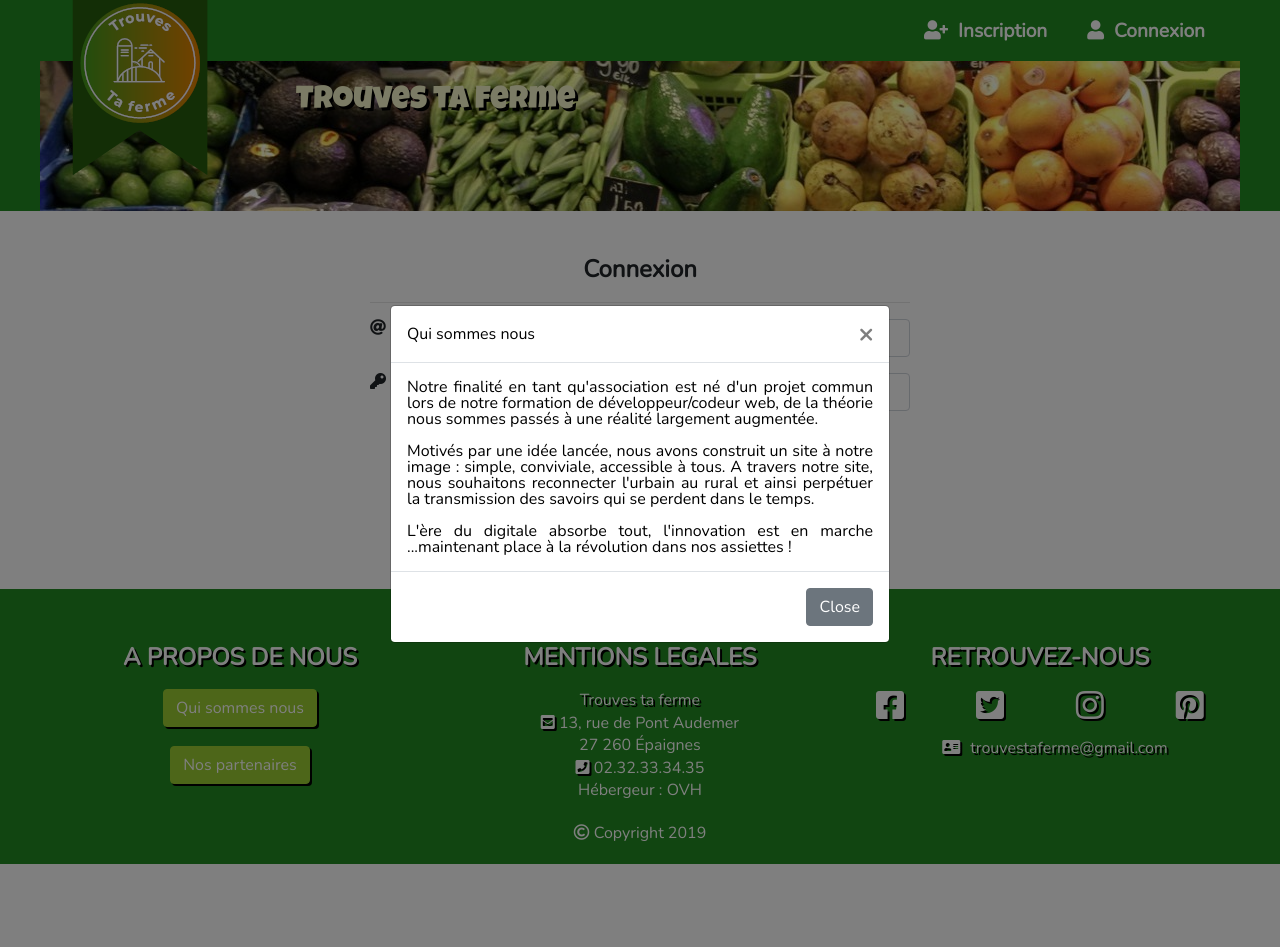
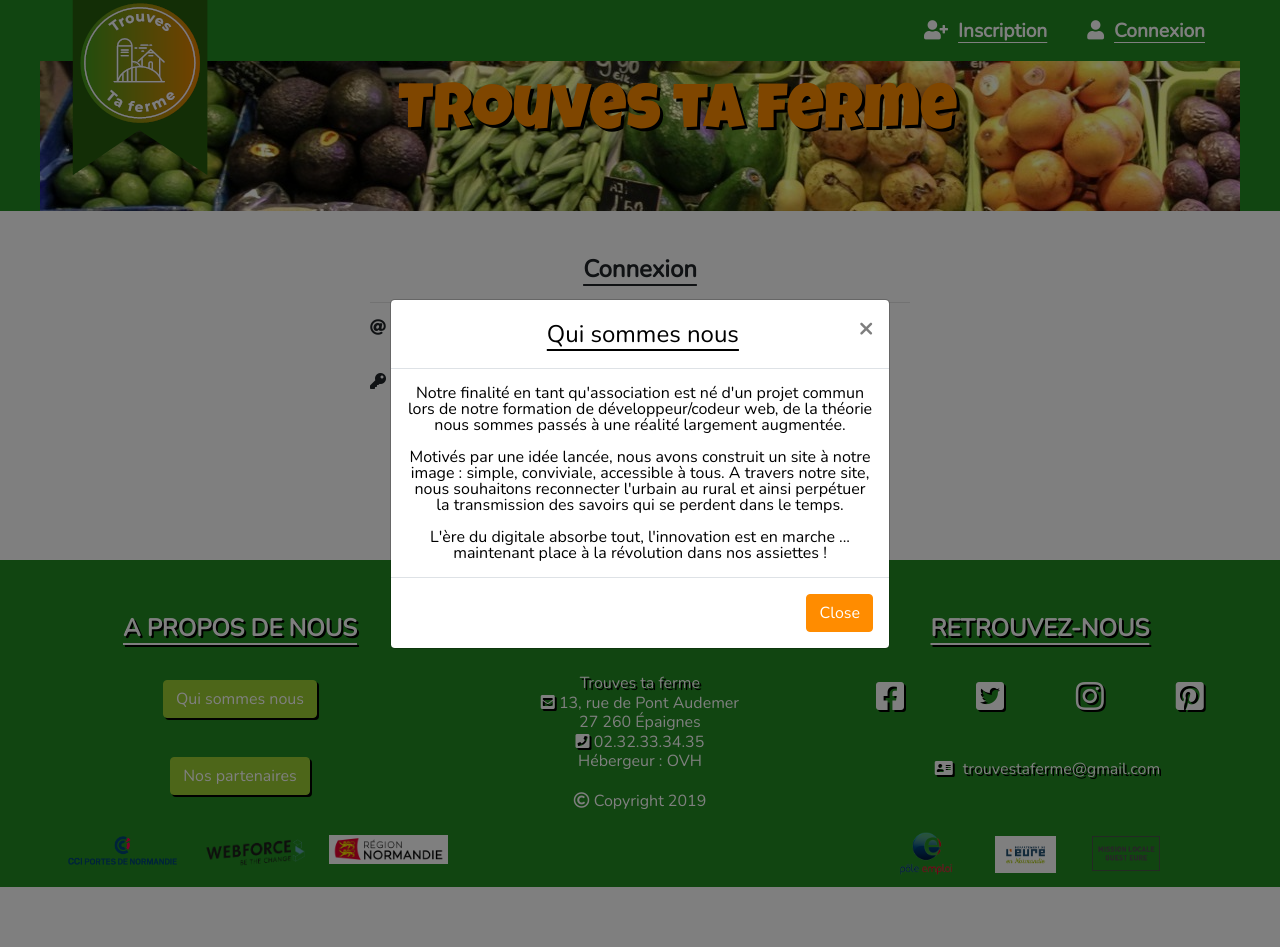
Before and after one commit to JCoderius/projet_soutenance_gr3, a Symfony app: template templates/security/login.html.twig in a window 1280 px wide, after a click on "Qui sommes nous". Run offline with Twig, Linux system fonts and the light colour scheme; the template is opened without the code that fills it, so the values that code supplies are empty; some libraries are stand-ins or nearby versions; some web fonts are replaced.

Commit message:
valentin j'espere que je fou pas la merde

```diff
--- a/public/asset/css/style.css
+++ b/public/asset/css/style.css
@@ -37,22 +37,30 @@ header .fa-user-plus{
 header .fa-user{
  padding-right: 10px;
 }
+header .fa-user-cog{
+  padding-right: 10px;
+}
+header .fa-user-slash{
+  padding-right: 10px;
+
+}
 header .titre h1{
   position: absolute;
-  margin-top: -9.75%;
-  padding-left: 20%;
+  margin-top: -10%;
+  margin-left: 28%;
   font-family: 'Luckiest Guy', cursive;
-  font-size: 2em;
-  color: #f7f7ca;
+  font-size: 4em;
+  color: darkorange;
   z-index: 1000;
   text-shadow: 3px 3px 0 black;
 }
 
 header a {
-    text-decoration: none;
     font-size: 1.2em;
     color: white;
     font-family: 'Nunito', sans-serif;
+    text-decoration: underline;
+    text-underline-position: under;
 }
 header a:hover {
   color: darkorange;
@@ -68,6 +76,7 @@ header .logo{
 .flexslider-header .slides img{
     width: 100%;
     vertical-align: middle;
+    position: relative;
 }
 
 
@@ -315,50 +306,53 @@ button.btn1:hover {
   border-color: darkorange;
 }
 .form-check{
-  margin-top: 2%;
-  margin-left: -50%;
+  margin-top: 4%;
+  margin-left: -45%;
+}
+.form-group{
+  width: 89%;
 }
 /* ******************************* */
-/*****css. login ***/
+/***** login ***/
 /* ***************************** */
 .container {
   font-family: 'Nunito', sans-serif;
   margin-top: 2%;
   font-weight: bold;
+  margin-bottom: 5%;
 }
 h2 {
   text-align: center;
-    margin-top: 20px;
-    font-size: 1.5em;
-
+  margin-top: 20px;
+  font-size: 1.5em;
+  font-weight: bold;
+  text-decoration: underline;
+  text-underline-position: under;
 }
 .col-md-6-2 a {
     width: 100%;
-    margin: 2% 2% 20% 50%;
+    margin-top: -9%;
+    margin-left: 70%;
+    font-size: 0.7em;
+    text-decoration: underline;
+    text-underline-position: under;
+    float: left;
+}
 
-}
 .form-check.mb-2.mr-sm-2.mb-sm-0 {
-  margin-left: 50%;
-  margin-top: -25%;
+  width: 100%;
+  margin-left: 48%;
+  margin-top: -11%;
 }
 button.btn.btn-success {
-margin-left: 50%;
+margin-left: 40%;
 box-shadow: 2px 2px 0px black;
+float:left;
 }
 
 button.btn.btn-success:hover{
   background-color: darkorange;
   border-color: darkorange;
-}
-/********************************************* */
-/***************** Forgotten-password********* */
-/* ******************************************* */
-.contenu {
-  width: 70%;
-  margin-top: 5%;
-  margin-left: 15%; ;
-  font-family: 'Nunito', sans-serif;
-  font-weight: bolder;
 }
 
 /* ******************************************* */
@@ -400,36 +445,62 @@ footer {
     text-align: center;
     font-family: 'Nunito', sans-serif;
     color: white;
+
 }
 footer a {
   color: white;
   font-family: 'Nunito', sans-serif;
 }
+
 /******* Bloc footer ******/
 .bigbox-footer{
     width: 100%;
     padding-top: 3%;
-
 }
 
 .box-footer{
     float: left;
     width: 33.33%;
-
 }
 footer h2{
   padding-bottom: 5%;
+  text-decoration: underline;
+  text-underline-position: under;
   text-shadow: 2px 2px 0 black;
 }
 /****** modal *********/
+footer .modalune{
+  margin-top: 5%;
+}
 footer .modaldeux{
-  margin-top: 5%;
+  margin-top: 10%;
   margin-bottom: 5%;
-
 }
 footer .modal-content{
   color: black;
-  text-align: justify;
+}
+footer .modal-header h5 {
+  margin-left: 30%;
+  font-size: 1.5em;
+  text-decoration: underline;
+  text-underline-position: under;
+}
+footer .modal-body h6 {
+  font-size: 1.1em;
+  font-family: 'Nunito', sans-serif;
+  line-height: 140%;
+  text-align: center;
+  padding-bottom: 2%;
+}
+
+footer ul li a{
+  font-family: 'Nunito', sans-serif;
+  line-height: 140%;
+  text-align: center;
+}
+footer li a.partenaire {
+  color: black;
+  text-decoration: underline;
 }
 button.btn.btn-primary{
   background-color: #9ACD32;
@@ -440,8 +511,19 @@ button.btn.btn-primary{
 button.btn.btn-primary:hover{
   background-color: darkorange;
 }
+footer button.btn.btn-secondary{
+background-color: darkorange;
+border-color: darkorange;
+}
+footer button.btn.btn-secondary:hover{
+background-color: orange;
+border-color: orange;
+}
 .box-footer.informations_legales p{
-  padding: 3px;
+  padding-top: 3px;
+}
+footer .adress{
+  margin-top: 3%;
 }
 p.titre2{
   text-shadow: 2px 2px 0 black;
@@ -486,19 +568,56 @@ footer .fa-pinterest-square:hover{
 footer .sociaux ul li {
   width: 25%;
   float: left;
+  margin-top: 5%;
 }
 footer .copyright{
   margin-top: 20px;
-  margin-bottom: 20px;
+  padding-bottom: 13%;
 }
 
 footer .contact {
-  padding-top: 50px;
-  margin-left: 30px;
+  padding-top: 25%;
+  margin-left: 15px;
   text-shadow: 2px 2px 0 black;
 }
 footer .fa-address-card {
   padding-right: 10px;
+}
+/*Logos partenaires  */
+.partenaires1 img{
+  width: 95%;
+}
+.partenaires1 ul{
+  width: 100%;
+  margin-left: 3%;
+}
+.partenaires1 ul li{
+  width: 33.3%;
+  float: left;
+  padding-top: 5%;
+  padding-left: 2%;
+}
+.partenaires2 img{
+  width: 100%;
+}
+.partenaires2 ul {
+  width: 100%;
+  margin-left: 5%;
+
+}
+.partenaires2 ul li {
+  width: 33.3%;
+  float: left;
+  padding-top: 10%;
+  padding-left: 8%;
+}
+img.poleemploi{
+  width: 80%;
+  margin-top: -15%;
+
+}
+img.departement{
+  width: 90%;
 }
 h2 {
   font-weight: bold;
--- a/src/Form/RegistrationFormType.php
+++ b/src/Form/RegistrationFormType.php
@@ -24,7 +24,7 @@ class RegistrationFormType extends AbstractType
                   'invalid_message' => 'Les deux champs mot de passe doivent être identique.',
                   'options' => ['attr' => ['class' => 'password-field']],
                   'required' => true,
-                  'first_options'  => ['label' => 'Mot de passse'],
+                  'first_options'  => ['label' => 'Mot de passe'],
                   'second_options' => ['label' => 'Confirmez votre mot de passe'],
                 'error_bubbling'  => false,
                   'constraints' => [
--- a/templates/base.html.twig
+++ b/templates/base.html.twig
@@ -36,7 +36,7 @@
                 {% else %}
                     <li><a href="{{ path('admin') }}"><i class="fas fa-user-cog"></i>Administration</a></li>
                     <li><a href="{{ path('app_logout') }}"><i class="fas fa-user-slash"></i>Deconnexion</a></li>
-                    <li><a href="{{ path('profil') }}"><i class="fas fa-user-slash"></i>Profil</a></li>
+                    <li><a href="{{ path('profil') }}"><i class="fas fa-user"></i>Profil</a></li>
                 {% endif %}
             </ul>
         </div>
@@ -87,7 +87,7 @@
                         Notre finalité en tant qu'association est né d'un projet commun lors de notre formation de développeur/codeur web, de la théorie nous sommes passés à une réalité largement augmentée.</br></br>
                         Motivés par une idée lancée, nous avons construit un site à notre image : simple, conviviale, accessible à tous.
                         A travers notre site, nous souhaitons reconnecter l'urbain au rural et ainsi perpétuer la transmission des savoirs qui se perdent dans le temps.</br></br>
-                        L'ère du digitale absorbe tout, l'innovation est en marche ...maintenant place à la révolution dans nos assiettes !
+                        L'ère du digitale absorbe tout, l'innovation est en marche ...<br>maintenant place à la révolution dans nos assiettes !
                       </div>
                       <div class="modal-footer">
                         <button type="button" class="btn btn-secondary" data-dismiss="modal">Close</button>
@@ -113,21 +113,32 @@
                           </button>
                         </div>
                         <div class="modal-body">
-                          Nous sommes en partenariat avec :
+                          <h6>Nous sommes en partenariat avec :</h6>
                           <ul>
-                            <li>weblitzer<a href="http://www.weblitzer.fr"></a>weblitzer</li>
+                            <li><a class="partenaire" href="http://www.weblitzer.fr/">Weblitzer</a></li>
                             <li><a href="#"></a>Gamepad</li>
                             <li><a href="#"></a>Bandtogether</li>
                           </ul>
+                        </div>
+                        <div class="modal-footer">
+                          <button type="button" class="btn btn-secondary" data-dismiss="modal">Close</button>
                         </div>
                       </div>
                     </div>
                   </div>
                 </div>
+                <div class="partenaires1">
+                  <ul>
+                      <li><a href="https://www.portesdenormandie.cci.fr/"><img class="cci" src="asset/img/cci.png" alt="cci"></a></li>
+                      <li><a href="https://www.wf3.fr/"><img class="force" src="asset/img/Webforce.png" alt="webforce"></a></li>
+                      <li><a href="https://www.normandie.fr/"><img class="region" src="asset/img/region.jpg" alt="region"></a></li>
+                  </ul>
+                </div>
             </div>
 
             <div class="box-footer informations_legales">
               <h2>MENTIONS LEGALES</h2>
+                <div class="adress">
                     <p class="titre2">Trouves ta ferme</p>
                     <p><i class="fas fa-envelope-square"></i> 13, rue de Pont Audemer</p>
                     <p>27 260 Épaignes</p>
@@ -135,6 +146,8 @@
                     <p>Hébergeur : OVH</p>
                     <p class="copyright"><i class="far fa-copyright"></i> Copyright 2019</p>
                 </div>
+            </div>
+
             <div class="box-footer sociaux">
                 <h2>RETROUVEZ-NOUS</h2>
                 <ul>
@@ -146,8 +159,14 @@
                 <div class="contact">
                     <p><i class="fas fa-address-card"></i>trouvestaferme@gmail.com</p>
                 </div>
+                <div class="partenaires2">
+                    <ul>
 
-
+                      <li><a href="https://www.pole-emploi.fr/"><img class="poleemploi" src="asset/img/poleemploi.png" alt="poleemploi"></a></li>
+                      <li><a href="http://www.eure.gouv.fr/"><img class="departement" src="asset/img/departement.png" alt="departement"></a></li>
+                      <li><a href="https://www.mission-locale-ouest-eure.com/"><img class="mission" src="asset/img/mission.png" alt="mission"></a></li>
+                    </ul>
+                </div>
         </div> <!-- end bigbox-footer -->
     </div>
     <div class="clear"></div>
--- a/templates/security/forgotten_password.html.twig
+++ b/templates/security/forgotten_password.html.twig
@@ -7,7 +7,11 @@
     <form method="post">
         <h1 class="h3 mb-3 font-weight">Mot de passe oublié</h1>
         <label for="inputEmail" class="sr-only">Email</label>
-        <input type="email" name="email" id="inputEmail1" class="form-control" placeholder="Adresse mail" required autofocus>
+            <div class="email">
+                <i class="fa fa-at"></i>
+            </div>
+            <input type="email" name="email" id="inputEmail1" class="form-control" placeholder="Adresse mail" required autofocus>
+
 
         <button class="btn btn-lg btn-primary2" type="submit">
             Envoyer !
```
Also changed, not shown: other parts of public/asset/css/style.css (+84 -54 lines), templates/defaut/index.html.twig (+5 -5 lines), templates/profil/index.html.twig (+18 -3 lines). Lines whose indentation alone changed are shown as unchanged.
